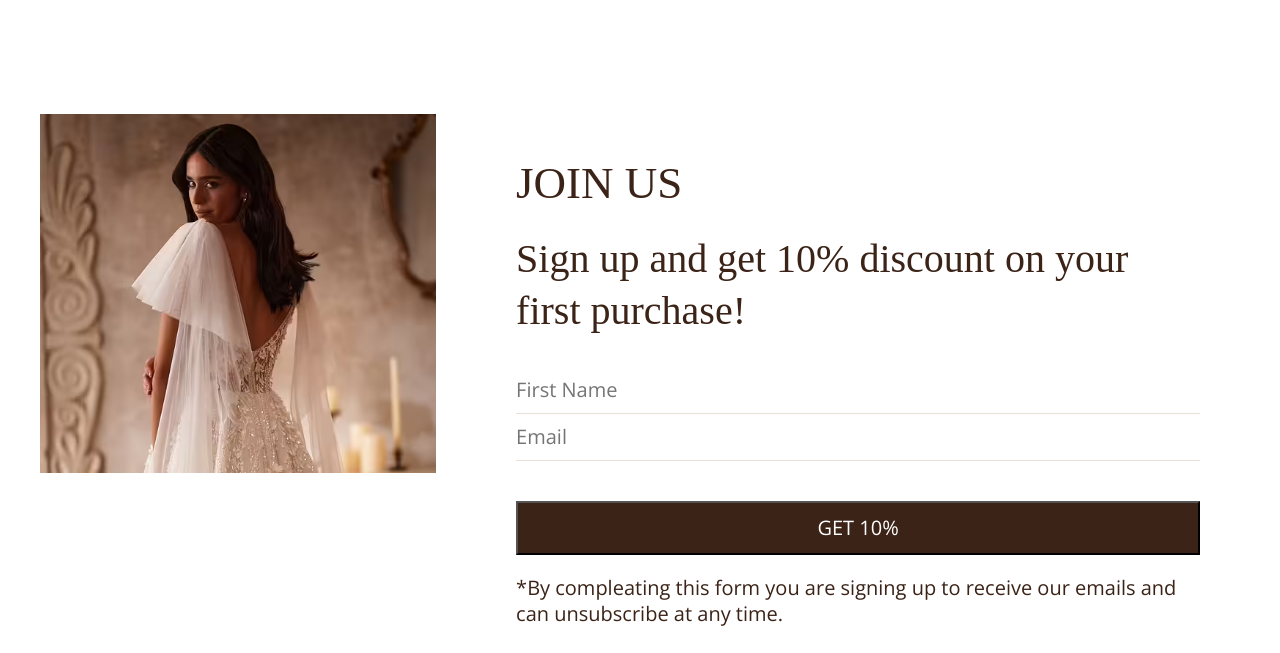
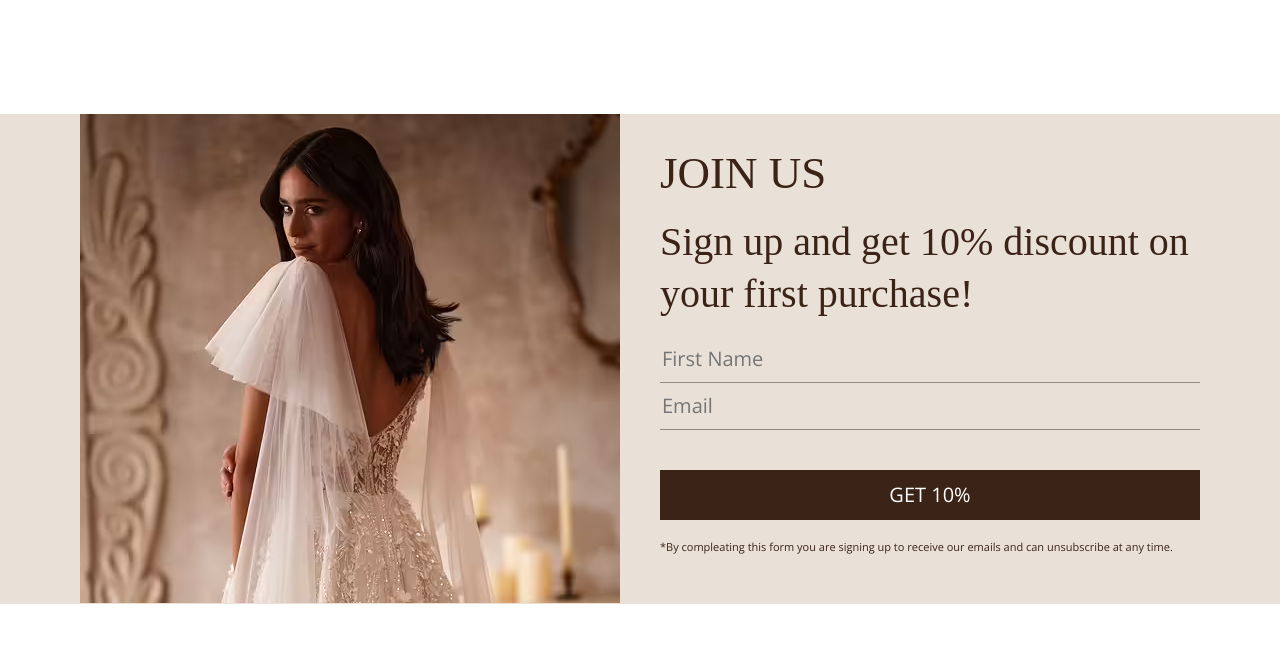
Before and after one commit to Andyone89/shop, a website: page app/pages/index.html in a window 1280 px wide. Shown: the part 1630-2283 px from the top of the page. Drawn offline with nearby package versions, Linux system fonts and the light colour scheme; files that its build step writes are made by us from their sources; files whose address does not match are found by name.

Commit message:
added section join-us

```diff
--- a/app/components/join-us.html
+++ b/app/components/join-us.html
@@ -1,10 +1,10 @@
 <section class="join-us">
     <div class="container">
         <div class="join-us__inner">
-            <picture class="join-us__img">
+            <picture >
                 <source srcset="images/join-img.avif" type="image/avif">
                 <source srcset="images/join-img.webp" type="image/webp">
-                <img src="images/join-img.jpg" alt="Join Us" class="join-us__image">
+                <img class="join-us__img" src="images/join-img.jpg" alt="Join Us">
             </picture>
             <div class="join-us__box">
                 <h2 class="join-us__title">
--- a/app/scss/style.scss
+++ b/app/scss/style.scss
@@ -204,7 +204,7 @@ body {
     background-position: 300px -36%;
 
     &__inner {
-       padding: 150px 0;
+        padding: 150px 0;
         display: flex;
     }
 
@@ -260,37 +260,52 @@ body {
     }
 }
 
-.join-us{
-    &__inner{
+.join-us {
+    background-color: vars.$bg-primary;
+
+    &__inner {
         display: flex;
         gap: 40px;
+        padding: 0 40px;
     }
 
-    &__img{
+    &__img {
         max-width: 540px;
     }
-    &__box{
-        padding: 40px 40px 40px;
+
+    &__box {
+        padding: 30px 0px;
     }
-    &__title{
+
+    &__title {
         text-transform: uppercase;
         @extend %lora-400;
-        margin-bottom: 20px;
+        margin-bottom: 13px;
         font-size: 45px;
     }
-    &__text{
+
+    &__text {
         @extend %lora-400;
         font-size: 40px;
-        margin-bottom: 30px;
+        margin-bottom: 25px;
     }
-    &__input{
+
+    &__input {
         width: 100%;
         display: block;
         border: none;
-        border-bottom: 1px solid vars.$bg-primary;
-        padding: 10px 0;
+        border-bottom: 1px solid vars.$color-text-muted;
+        padding-bottom: 10px;
+        @extend %opensans-400;
+        color: vars.$color-text-muted;
+        background-color: transparent;
     }
-    &__btn{
+
+    &__input+.join-us__input {
+        padding-top: 10px;
+    }
+
+    &__btn {
         display: block;
         width: 100%;
         margin-top: 40px;
@@ -299,8 +314,11 @@ body {
         text-transform: uppercase;
         color: #fff;
         padding: 12px;
+        border: none;
+        cursor: pointer;
     }
-    &__caption{
+
+    &__form-caption {
         font-size: 11px;
     }
 }
```
